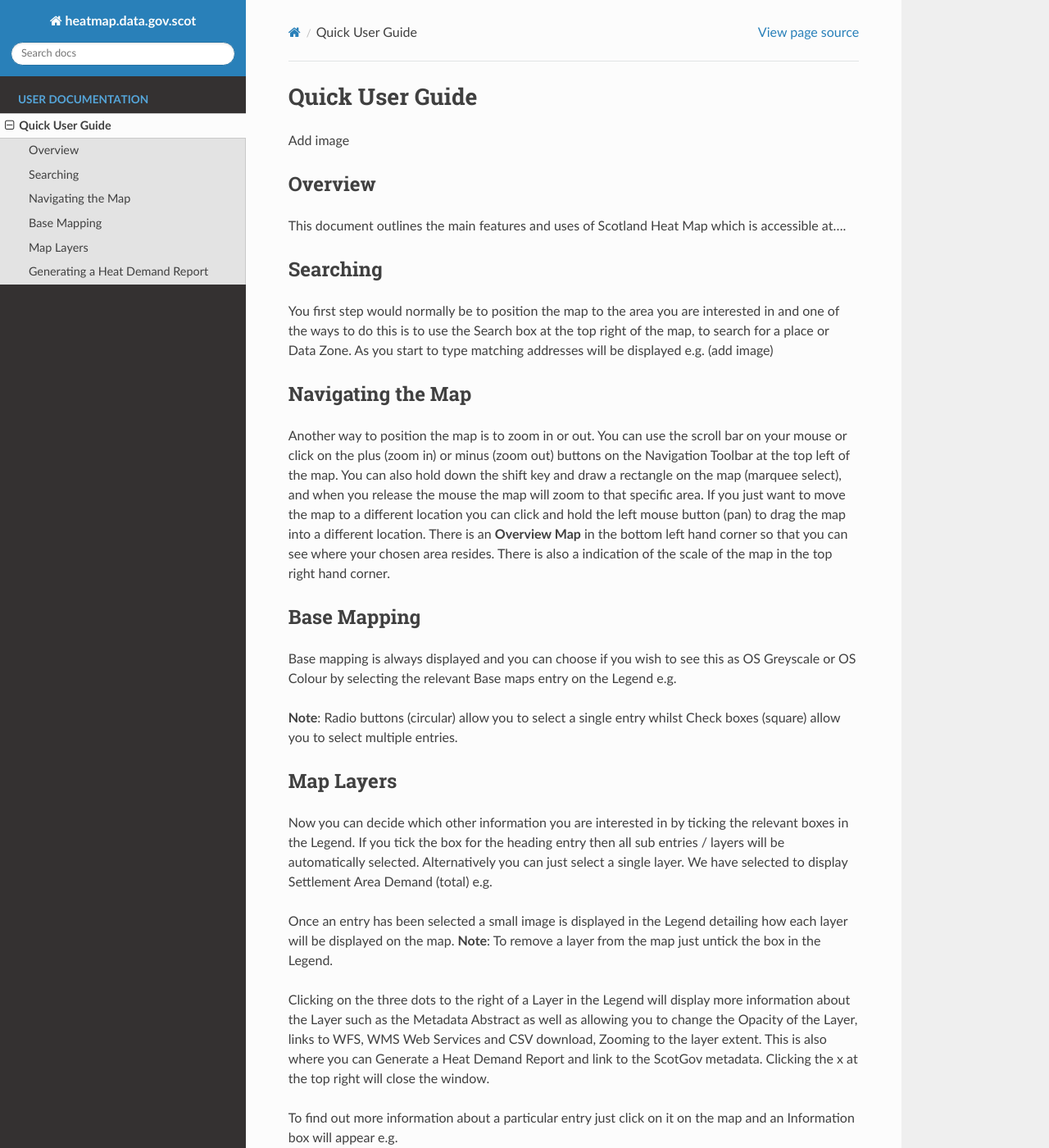
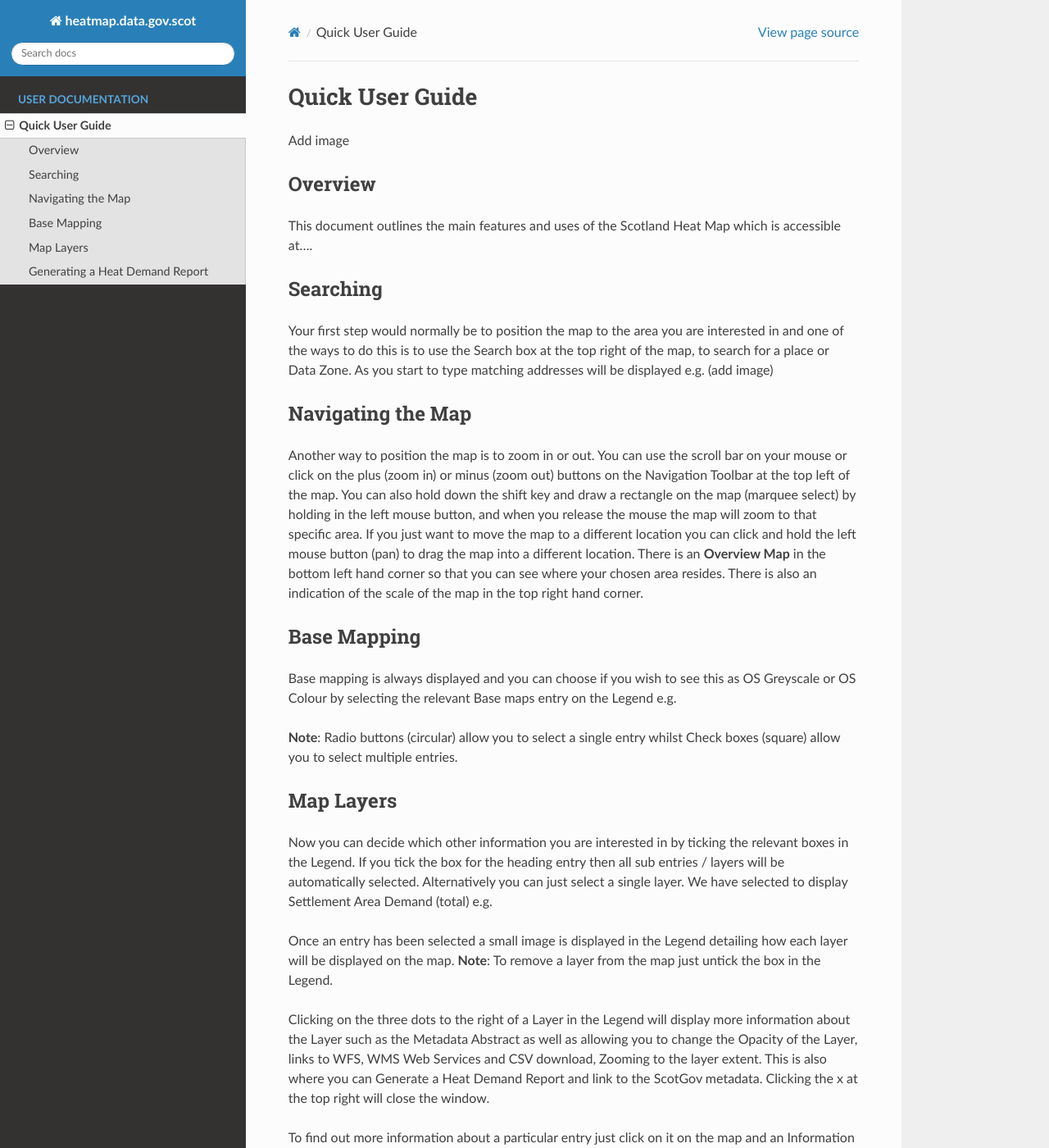
Before and after one commit to Walker698/heatmap-data-gov-scot-docs, a Sphinx documentation site: the page built from docs/userguide.rst, in a window 1280 px wide and 1400 px high. Shown: the whole window at 82% size. Built offline with Sphinx 7.4.7 and the Read the Docs theme 2.0.0, drawn with Linux system fonts in a browser that asks for light colours; some of the changed text lies outside the part shown.

Commit message:
Update userguide.rst

```diff
--- a/docs/userguide.rst
+++ b/docs/userguide.rst
@@ -9,17 +9,17 @@ Add image
 
 Overview
 --------
-This document outlines the main features and uses of Scotland Heat Map which is accessible at....
+This document outlines the main features and uses of the Scotland Heat Map which is accessible at....
 
 Searching
 -----------
-You first step would normally be to position the map to the area you are interested in and one of the ways to do this is to use the Search box at the top right of the map, to search for a place or Data Zone. As you start to type matching addresses will be displayed e.g. (add image)
+Your first step would normally be to position the map to the area you are interested in and one of the ways to do this is to use the Search box at the top right of the map, to search for a place or Data Zone. As you start to type matching addresses will be displayed e.g. (add image)
 
 Navigating the Map
 ------------------
 
-Another way to position the map is to zoom in or out. You can use the scroll bar on your mouse or click on the plus (zoom in) or minus (zoom out) buttons on the Navigation Toolbar at the top left of the map. You can also hold down the shift key and draw a rectangle on the map (marquee select), and when you release the mouse the map will zoom to that specific area. If you just want to move the map to a different location you can click and hold the left mouse button (pan) to drag the map into a different location.
-There is an **Overview Map** in the bottom left hand corner so that you can see where your chosen area resides. There is also a indication of the scale of the map in the top right hand corner.
+Another way to position the map is to zoom in or out. You can use the scroll bar on your mouse or click on the plus (zoom in) or minus (zoom out) buttons on the Navigation Toolbar at the top left of the map. You can also hold down the shift key and draw a rectangle on the map (marquee select) by holding in the left mouse button, and when you release the mouse the map will zoom to that specific area. If you just want to move the map to a different location you can click and hold the left mouse button (pan) to drag the map into a different location.
+There is an **Overview Map** in the bottom left hand corner so that you can see where your chosen area resides. There is also an indication of the scale of the map in the top right hand corner.
 
 Base Mapping
 ------------
```
Also changed, not shown: other parts of docs/userguide.rst (+3 -3 lines).
